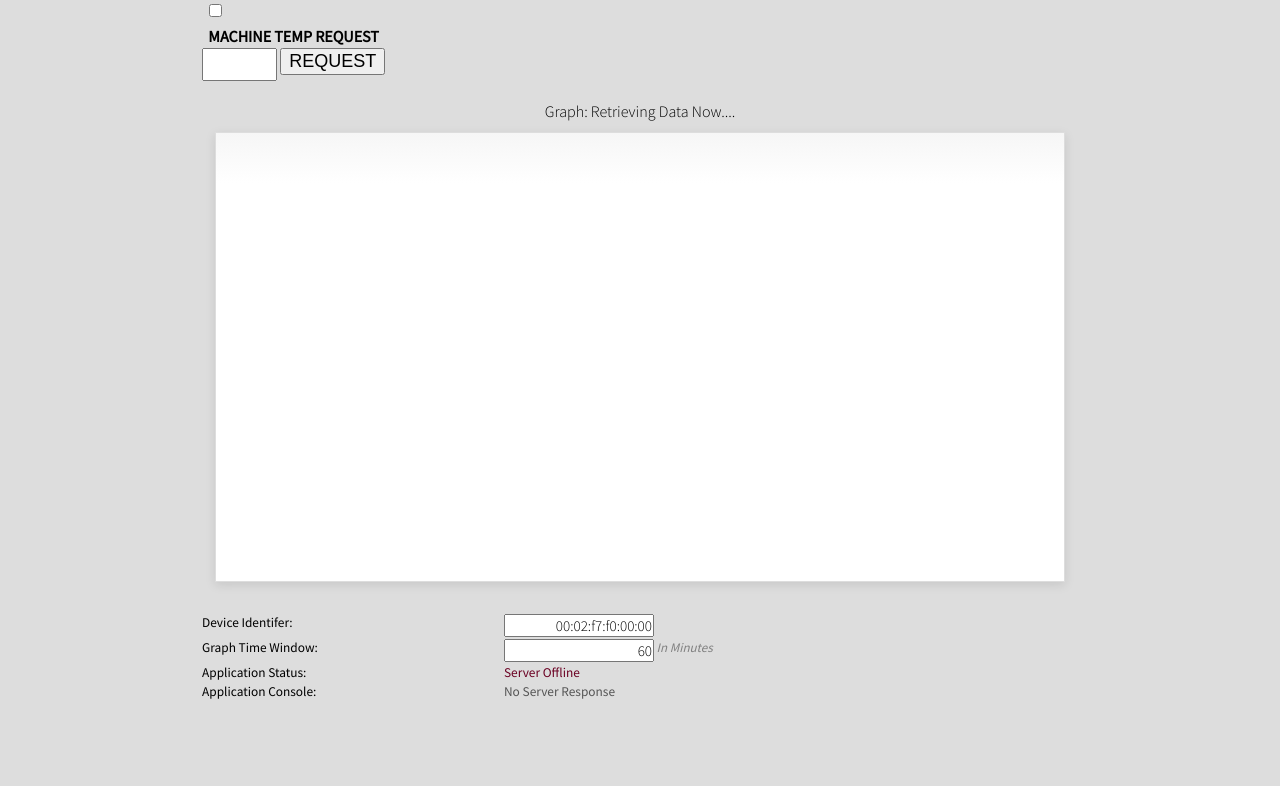
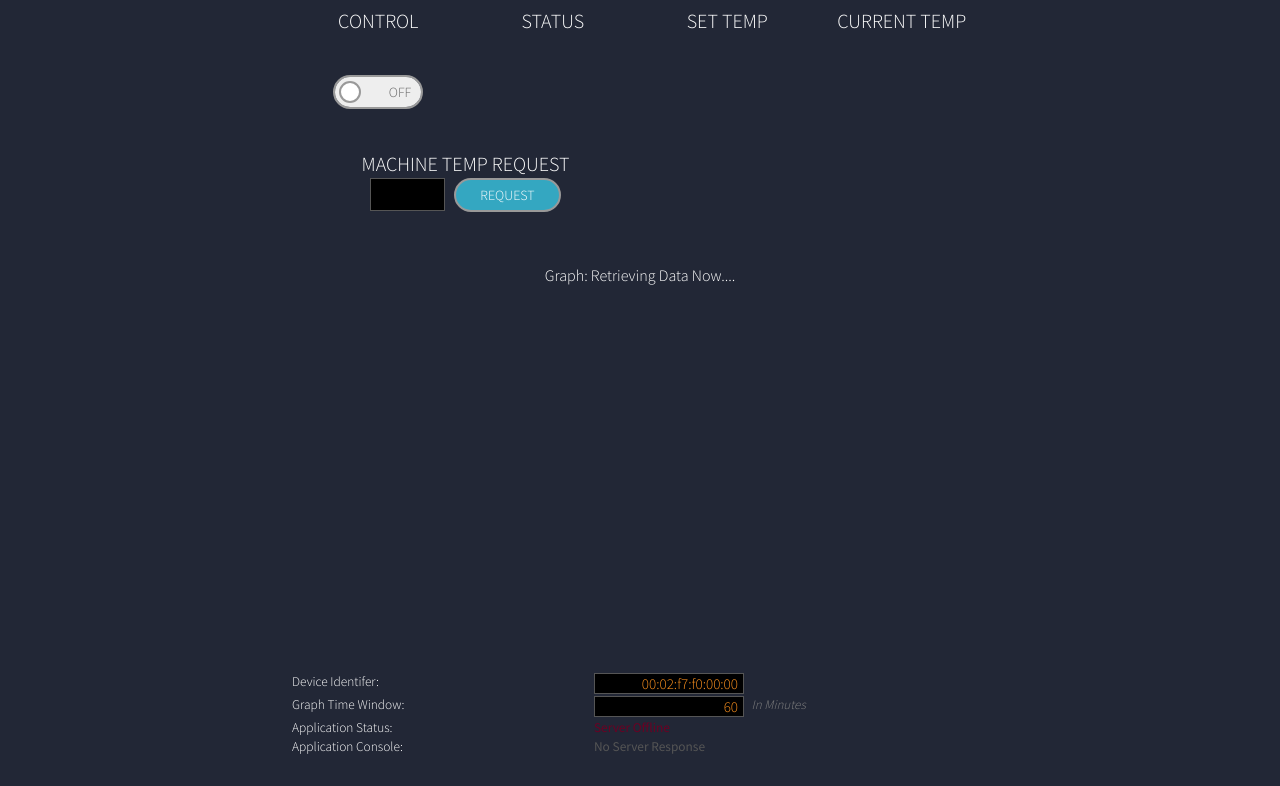
Before and after one commit to maanenson/exosite_machine_control_demo_stm32f_disco, a plain HTML site: page assets/index.html in a window 1280 px wide. Shown: the part 104-890 px from the top of the page. Before the commit the page ends 816 px from the top, so only its background shows below. Drawn offline with nearby package versions, Linux system fonts and the light colour scheme; no server answers.

Commit message:
use dark style for now

```diff
--- a/assets/index.html
+++ b/assets/index.html
@@ -1,7 +1,7 @@
 <html>
 <head>
-  <link rel="stylesheet" href="style.css">
-  <!-- <link rel="stylesheet" href="dark_style.css"> -->
+  <!-- <link rel="stylesheet" href="style.css"> -->
+  <link rel="stylesheet" href="dark_style.css">
   <script src="https://code.jquery.com/jquery-2.2.4.min.js"></script>
   <script src="https://cdnjs.cloudflare.com/ajax/libs/flot/0.8.3/jquery.flot.js"></script>
   <script src="https://cdnjs.cloudflare.com/ajax/libs/flot/0.8.3/jquery.flot.time.js"></script>
```
